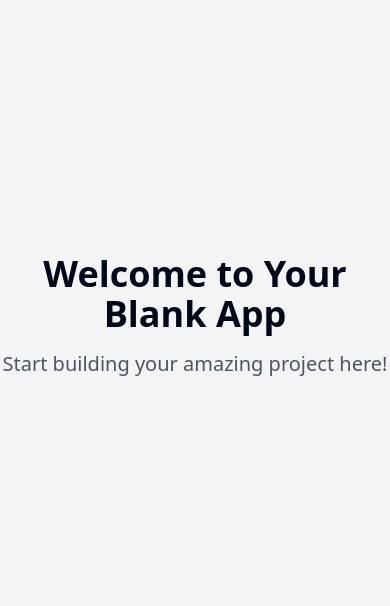
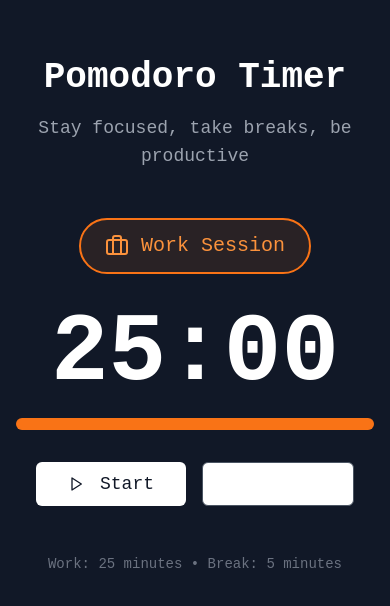
Before and after one commit to 84rt/pom, a React (Vite) app: page / in a window 390 px wide. Shown: the part 106-712 px from the top of the page. Built offline with nearby package versions, Linux system fonts and the light colour scheme.

Commit message:
Implement Pomodoro timer
Adds a functional Pomodoro timer with display, progress bar, controls, and session switching. Includes styling and responsive design.

```diff
--- a/index.html
+++ b/index.html
@@ -1,14 +1,15 @@
+
 <!DOCTYPE html>
 <html lang="en">
   <head>
     <meta charset="UTF-8" />
     <meta name="viewport" content="width=device-width, initial-scale=1.0" />
-    <title>time-sprint-harmony-flow</title>
-    <meta name="description" content="Lovable Generated Project" />
+    <title>Pomodoro Timer - Stay Focused</title>
+    <meta name="description" content="A beautiful, minimal Pomodoro timer to boost your productivity" />
     <meta name="author" content="Lovable" />
 
-    <meta property="og:title" content="time-sprint-harmony-flow" />
-    <meta property="og:description" content="Lovable Generated Project" />
+    <meta property="og:title" content="Pomodoro Timer - Stay Focused" />
+    <meta property="og:description" content="A beautiful, minimal Pomodoro timer to boost your productivity" />
     <meta property="og:type" content="website" />
     <meta property="og:image" content="https://lovable.dev/opengraph-image-p98pqg.png" />
 
--- /dev/null
+++ b/src/components/Controls.tsx
@@ -0,0 +1,46 @@
+
+import React from 'react';
+import { Button } from "@/components/ui/button";
+import { Play, Pause, RotateCcw } from 'lucide-react';
+
+interface ControlsProps {
+  isActive: boolean;
+  onToggle: () => void;
+  onReset: () => void;
+}
+
+const Controls: React.FC<ControlsProps> = ({ isActive, onToggle, onReset }) => {
+  return (
+    <div className="flex gap-4 justify-center">
+      <Button
+        onClick={onToggle}
+        size="lg"
+        className="timer-font text-lg px-8 py-3 bg-white text-gray-900 hover:bg-gray-100 transition-all duration-200"
+      >
+        {isActive ? (
+          <>
+            <Pause className="mr-2 h-5 w-5" />
+            Pause
+          </>
+        ) : (
+          <>
+            <Play className="mr-2 h-5 w-5" />
+            Start
+          </>
+        )}
+      </Button>
+
+      <Button
+        onClick={onReset}
+        size="lg"
+        variant="outline"
+        className="timer-font text-lg px-8 py-3 border-gray-600 text-white hover:bg-gray-800 transition-all duration-200"
+      >
+        <RotateCcw className="mr-2 h-5 w-5" />
+        Reset
+      </Button>
+    </div>
+  );
+};
+
+export default Controls;
--- /dev/null
+++ b/src/components/ProgressBar.tsx
@@ -0,0 +1,25 @@
+
+import React from 'react';
+
+interface ProgressBarProps {
+  progress: number;
+  isWorkSession: boolean;
+}
+
+const ProgressBar: React.FC<ProgressBarProps> = ({ progress, isWorkSession }) => {
+  const barColor = isWorkSession ? 'bg-orange-500' : 'bg-blue-500';
+  const glowColor = isWorkSession ? 'shadow-orange-500/50' : 'shadow-blue-500/50';
+
+  return (
+    <div className="w-full max-w-2xl mx-auto mb-8">
+      <div className="w-full bg-gray-800 rounded-full h-3 overflow-hidden">
+        <div
+          className={`h-full ${barColor} ${glowColor} shadow-lg transition-all duration-1000 ease-linear`}
+          style={{ width: `${progress}%` }}
+        />
+      </div>
+    </div>
+  );
+};
+
+export default ProgressBar;
--- /dev/null
+++ b/src/components/SessionIndicator.tsx
@@ -0,0 +1,33 @@
+
+import React from 'react';
+import { Coffee, Briefcase } from 'lucide-react';
+
+interface SessionIndicatorProps {
+  isWorkSession: boolean;
+}
+
+const SessionIndicator: React.FC<SessionIndicatorProps> = ({ isWorkSession }) => {
+  return (
+    <div className="text-center mb-8">
+      <div className={`inline-flex items-center gap-3 px-6 py-3 rounded-full border-2 transition-all duration-300 ${
+        isWorkSession
+          ? 'border-orange-500 bg-orange-500/10 text-orange-400'
+          : 'border-blue-500 bg-blue-500/10 text-blue-400'
+      }`}>
+        {isWorkSession ? (
+          <>
+            <Briefcase className="h-6 w-6" />
+            <span className="timer-font text-xl font-medium">Work Session</span>
+          </>
+        ) : (
+          <>
+            <Coffee className="h-6 w-6" />
+            <span className="timer-font text-xl font-medium">Break Time</span>
+          </>
+        )}
+      </div>
+    </div>
+  );
+};
+
+export default SessionIndicator;
--- /dev/null
+++ b/src/components/Timer.tsx
@@ -0,0 +1,29 @@
+
+import React from 'react';
+
+interface TimerProps {
+  timeLeft: number;
+  isActive: boolean;
+}
+
+const Timer: React.FC<TimerProps> = ({ timeLeft, isActive }) => {
+  const formatTime = (seconds: number): string => {
+    const mins = Math.floor(seconds / 60);
+    const secs = seconds % 60;
+    return `${mins.toString().padStart(2, '0')}:${secs.toString().padStart(2, '0')}`;
+  };
+
+  return (
+    <div className="text-center">
+      <div
+        className={`timer-font text-8xl md:text-9xl font-bold text-white mb-4 transition-all duration-300 ${
+          isActive ? 'animate-pulse' : ''
+        }`}
+      >
+        {formatTime(timeLeft)}
+      </div>
+    </div>
+  );
+};
+
+export default Timer;
--- a/src/index.css
+++ b/src/index.css
@@ -1,3 +1,4 @@
+
 @tailwind base;
 @tailwind components;
 @tailwind utilities;
@@ -99,3 +100,10 @@
     @apply bg-background text-foreground;
   }
 }
+
+/* Custom monospace font for timer */
+@import url('https://fonts.googleapis.com/css2?family=JetBrains+Mono:wght@400;500;700&display=swap');
+
+.timer-font {
+  font-family: 'JetBrains Mono', 'Courier New', monospace;
+}
--- a/src/pages/Index.tsx
+++ b/src/pages/Index.tsx
@@ -1,11 +1,91 @@
-// Update this page (the content is just a fallback if you fail to update the page)
+
+import React, { useState, useEffect, useCallback } from 'react';
+import Timer from '../components/Timer';
+import ProgressBar from '../components/ProgressBar';
+import Controls from '../components/Controls';
+import SessionIndicator from '../components/SessionIndicator';
+
+const WORK_TIME = 25 * 60; // 25 minutes in seconds
+const BREAK_TIME = 5 * 60; // 5 minutes in seconds
 
 const Index = () => {
+  const [timeLeft, setTimeLeft] = useState(WORK_TIME);
+  const [isActive, setIsActive] = useState(false);
+  const [isWorkSession, setIsWorkSession] = useState(true);
+  const [initialTime, setInitialTime] = useState(WORK_TIME);
+
+  // Calculate progress percentage
+  const progress = (timeLeft / initialTime) * 100;
+
+  // Timer logic
+  useEffect(() => {
+    let interval: NodeJS.Timeout | null = null;
+
+    if (isActive && timeLeft > 0) {
+      interval = setInterval(() => {
+        setTimeLeft(time => time - 1);
+      }, 1000);
+    } else if (timeLeft === 0) {
+      // Auto-switch sessions when timer hits zero
+      setIsWorkSession(prev => !prev);
+      const nextSessionTime = isWorkSession ? BREAK_TIME : WORK_TIME;
+      setTimeLeft(nextSessionTime);
+      setInitialTime(nextSessionTime);
+      // Continue running the timer for the next session
+      setIsActive(true);
+    }
+
+    return () => {
+      if (interval) clearInterval(interval);
+    };
+  }, [isActive, timeLeft, isWorkSession]);
+
+  const toggleTimer = useCallback(() => {
+    setIsActive(prev => !prev);
+  }, []);
+
+  const resetTimer = useCallback(() => {
+    setIsActive(false);
+    setIsWorkSession(true);
+    setTimeLeft(WORK_TIME);
+    setInitialTime(WORK_TIME);
+  }, []);
+
+  // Play notification sound when session switches (optional)
+  useEffect(() => {
+    if (timeLeft === 0) {
+      // You could add a notification sound here
+      console.log(`Session switched to: ${isWorkSession ? 'Work' : 'Break'}`);
+    }
+  }, [isWorkSession, timeLeft]);
+
   return (
-    <div className="min-h-screen flex items-center justify-center bg-gray-100">
-      <div className="text-center">
-        <h1 className="text-4xl font-bold mb-4">Welcome to Your Blank App</h1>
-        <p className="text-xl text-gray-600">Start building your amazing project here!</p>
+    <div className="min-h-screen bg-gray-900 flex flex-col items-center justify-center p-4">
+      <div className="w-full max-w-4xl mx-auto text-center">
+        <div className="mb-12">
+          <h1 className="timer-font text-4xl md:text-5xl font-bold text-white mb-4">
+            Pomodoro Timer
+          </h1>
+          <p className="timer-font text-gray-400 text-lg">
+            Stay focused, take breaks, be productive
+          </p>
+        </div>
+
+        <SessionIndicator isWorkSession={isWorkSession} />
+
+        <Timer timeLeft={timeLeft} isActive={isActive} />
+
+        <ProgressBar progress={progress} isWorkSession={isWorkSession} />
+
+        <Controls
+          isActive={isActive}
+          onToggle={toggleTimer}
+          onReset={resetTimer}
+        />
+
+        <div className="mt-12 timer-font text-gray-500 text-sm">
+          <p>Work: 25 minutes • Break: 5 minutes</p>
+        </div>
       </div>
     </div>
   );
```
